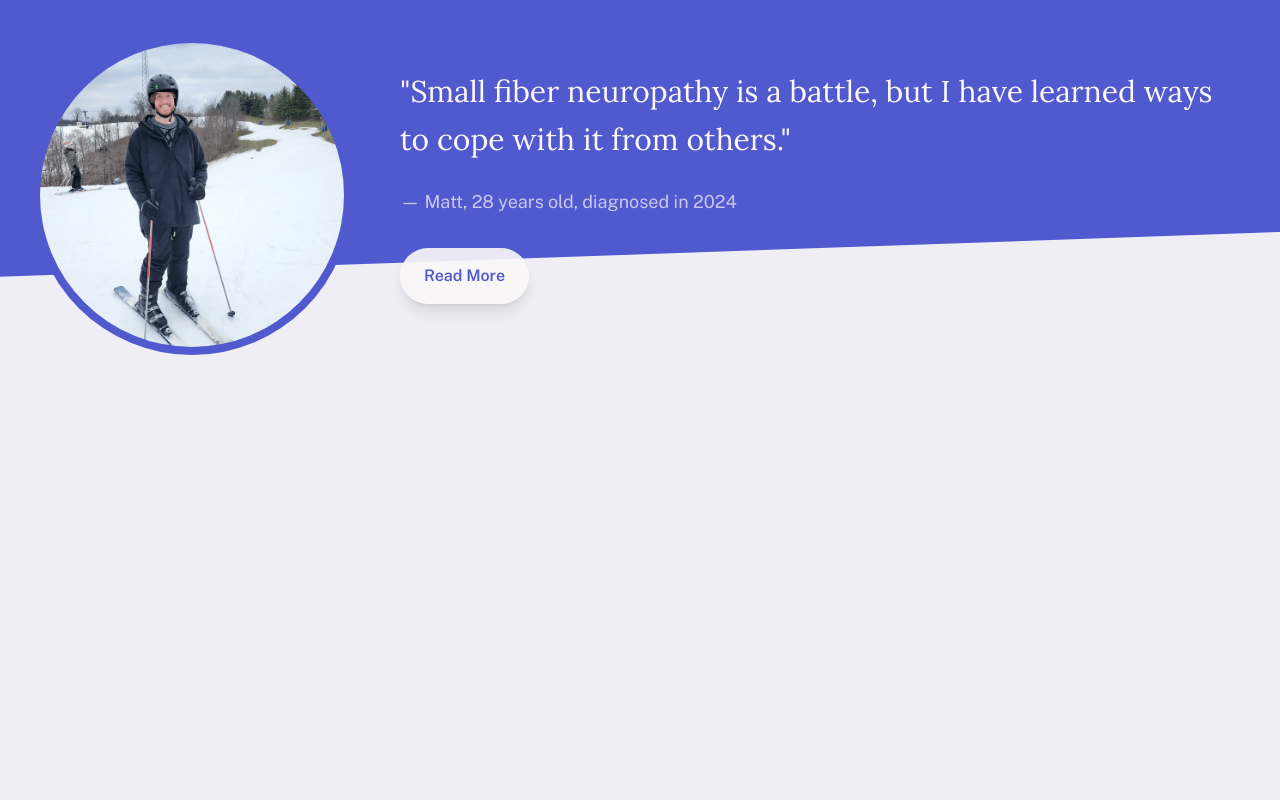
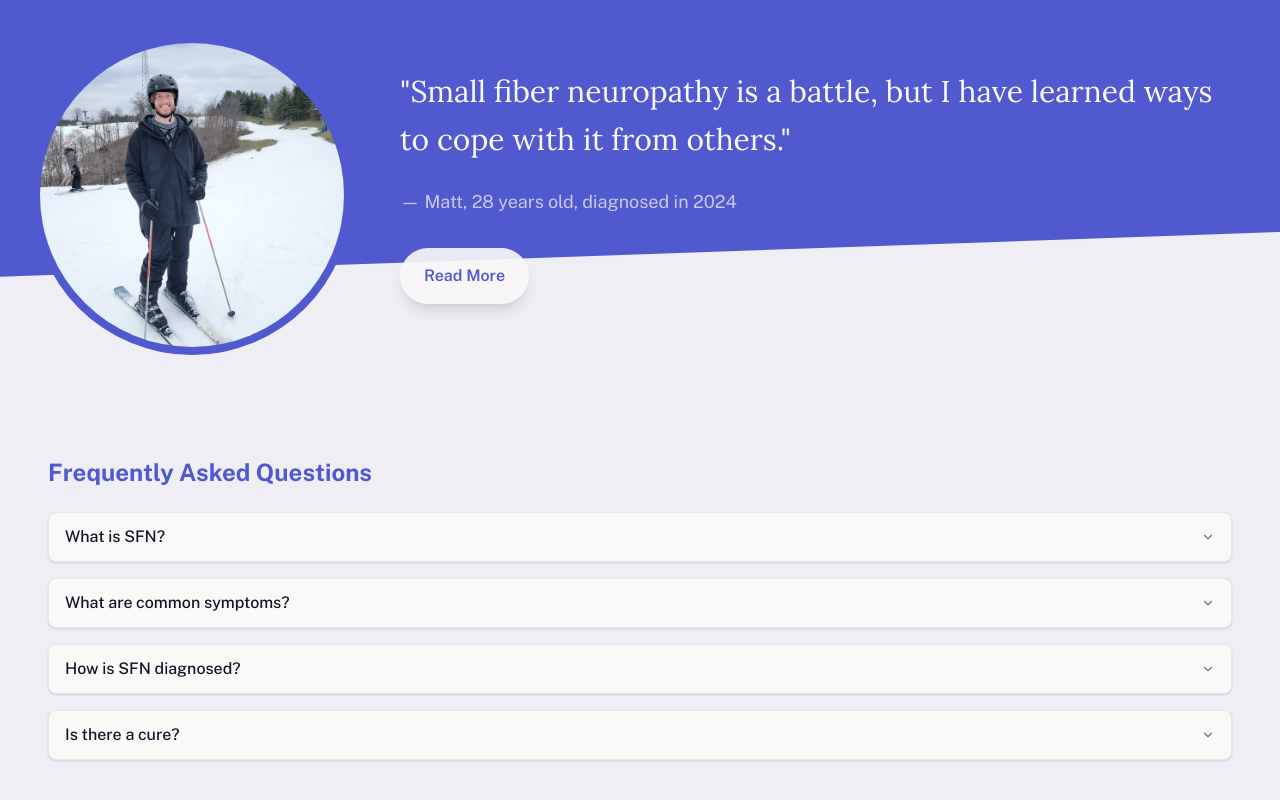
Before and after one commit to MattSnyder97/sfn-foundation, a Next.js app: page / in a window 1280 px wide. Shown: the part 1272-2072 px from the top of the page. Before the commit the page ends 1632 px from the top, so only its background shows below. Built offline with nearby package versions, Linux system fonts and the light colour scheme.

Commit message:
FAQs added

```diff
--- a/package.json
+++ b/package.json
@@ -11,6 +11,7 @@
   "dependencies": {
     "class-variance-authority": "^0.7.1",
     "clsx": "^2.1.1",
+    "lucide-react": "^0.539.0",
     "next": "15.4.6",
     "react": "19.1.0",
     "react-dom": "19.1.0"
--- a/src/app/page.tsx
+++ b/src/app/page.tsx
@@ -3,6 +3,7 @@ import Header from "@/components/sections/Header";
 import Hero from "@/components/sections/Hero";
 import { FeaturedCards } from "@/components/sections/FeaturedCards";
 import { Testimonial } from "@/components/sections/Testimonial";
+import { FAQs } from "@/components/sections/FAQs";
 
 export default function Home() {
   return (
@@ -13,6 +14,7 @@ export default function Home() {
         <Hero />
         <FeaturedCards />
         <Testimonial />
+        <FAQs />
       </main>
     </>
   );
--- /dev/null
+++ b/src/components/layouts/FAQsGrid.tsx
@@ -0,0 +1,89 @@
+"use client";
+
+import { useState } from "react";
+
+interface FAQItem {
+  question: string;
+  answer: string;
+}
+
+const faqs: FAQItem[] = [
+  {
+    question: "What is SFN?",
+    answer:
+      "Small Fiber Neuropathy (SFN) is a condition that affects the small sensory cutaneous nerves, leading to symptoms like burning pain, tingling, and numbness.",
+  },
+  {
+    question: "What are common symptoms?",
+    answer:
+      "Common symptoms include burning pain, tingling, numbness, and sensitivity to touch, often starting in the feet or hands.",
+  },
+  {
+    question: "How is SFN diagnosed?",
+    answer:
+      "Diagnosis usually involves a combination of patient history, neurological exam, and tests such as skin biopsy or nerve conduction studies.",
+  },
+  {
+    question: "Is there a cure?",
+    answer:
+      "While there is no known cure for SFN, treatment focuses on managing symptoms and addressing any underlying causes.",
+  },
+];
+
+function Accordion({
+  title,
+  children,
+}: {
+  title: string;
+  children: React.ReactNode;
+}) {
+  const [isOpen, setIsOpen] = useState(false);
+
+  return (
+    <div className="border border-gray-200 rounded-lg overflow-hidden bg-white shadow-sm">
+      <button
+        onClick={() => setIsOpen((prev) => !prev)}
+        className="w-full flex justify-between items-center px-4 py-3 text-left font-medium text-gray-900 hover:bg-gray-50 transition-colors"
+      >
+        {title}
+        <svg
+          viewBox="0 0 24 24"
+          className={`h-3.5 w-3.5 transition-transform duration-160 ${
+            isOpen ? "rotate-180 text-primary" : "text-gray-500"
+          }`}
+          fill="none"
+          stroke="currentColor"
+          strokeWidth={2}
+          strokeLinecap="round"
+          strokeLinejoin="round"
+        >
+          <path d="M6 9l6 6 6-6" />
+        </svg>
+      </button>
+      <div
+        className={`overflow-hidden transition-all duration-300 ease-in-out ${
+          isOpen ? "max-h-40 p-4 border-t border-gray-200" : "max-h-0 p-0"
+        }`}
+      >
+        <div className="text-gray-600 text-sm">{children}</div>
+      </div>
+    </div>
+  );
+}
+
+export function FAQsGrid() {
+  return (
+    <section className="container-padding mx-auto px-4 py-12">
+      <h2 className="text-2xl font-bold text-primary mb-6">
+        Frequently Asked Questions
+      </h2>
+      <div className="space-y-4">
+        {faqs.map((faq) => (
+          <Accordion key={faq.question} title={faq.question}>
+            {faq.answer}
+          </Accordion>
+        ))}
+      </div>
+    </section>
+  );
+}
--- a/src/components/sections/FAQs.tsx
+++ b/src/components/sections/FAQs.tsx
@@ -0,0 +1,11 @@
+import { FAQsGrid } from "@/components/layouts/FAQsGrid";
+
+export function FAQs() {
+  return (
+    <section id="faqs" className="bg-offWhite py-12">
+      <div className="container mx-auto px-4">
+        <FAQsGrid />
+      </div>
+    </section>
+  );
+}
--- a/src/components/ui/Accordion.tsx
+++ b/src/components/ui/Accordion.tsx
@@ -0,0 +1,42 @@
+"use client";
+
+import { useState } from "react";
+import { ChevronDownIcon } from "lucide-react";
+import clsx from "clsx";
+
+interface AccordionProps {
+  title: string;
+  children: React.ReactNode;
+}
+
+export function Accordion({ title, children }: AccordionProps) {
+  const [isOpen, setIsOpen] = useState(false);
+
+  return (
+    <div
+      className="border border-gray-200 rounded-lg overflow-hidden shadow-sm bg-white"
+    >
+      <button
+        onClick={() => setIsOpen((prev) => !prev)}
+        className="w-full flex justify-between items-center px-8 py-6 text-left font-medium text-gray-900 hover:bg-gray-50 transition-colors"
+      >
+        {title}
+        <ChevronDownIcon
+          className={clsx(
+            "h-5 w-5 text-gray-500 transition-transform duration-300",
+            { "rotate-180": isOpen }
+          )}
+        />
+      </button>
+
+      <div
+        className={clsx(
+          "overflow-hidden transition-all duration-300 ease-in-out",
+          isOpen ? "max-h-80 p-4 border-t border-gray-200" : "max-h-0 p-0"
+        )}
+      >
+        <div className="text-gray-600 text-sm">{children}</div>
+      </div>
+    </div>
+  );
+}
```
Also changed, not shown: 1 other file (tests, documents, lock files or other folders).
